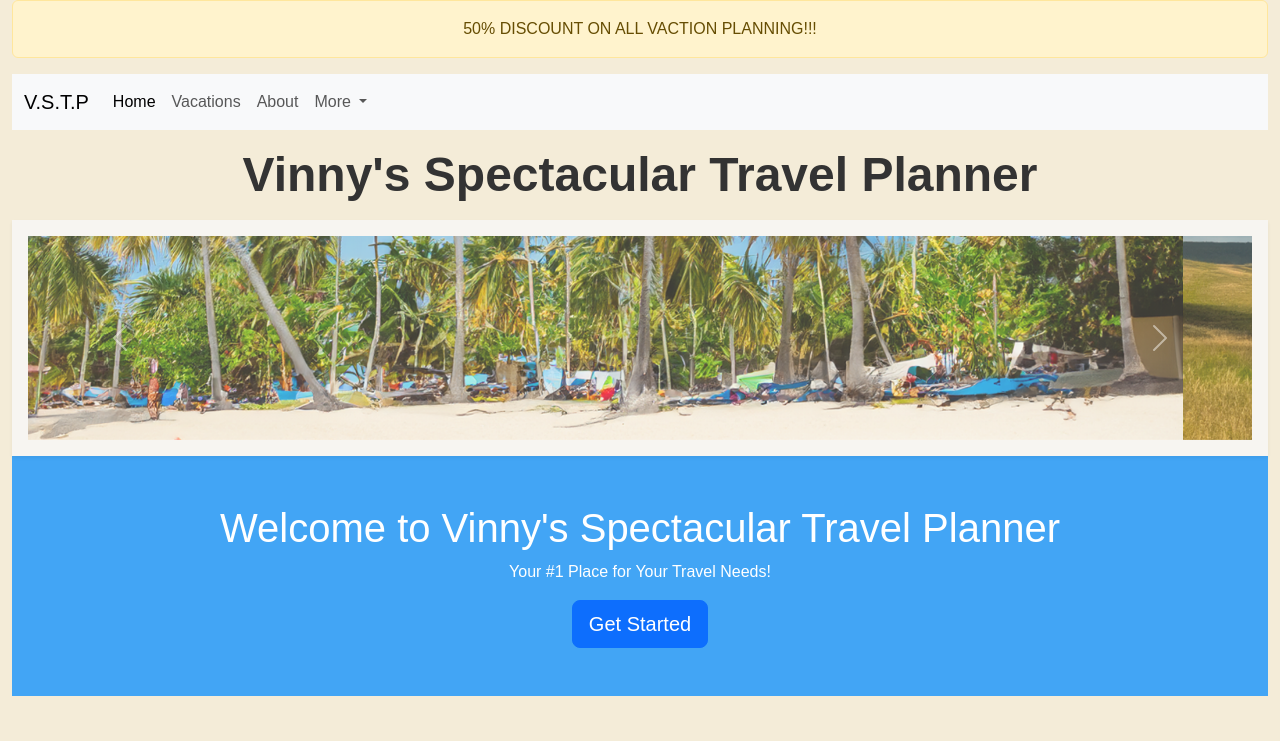
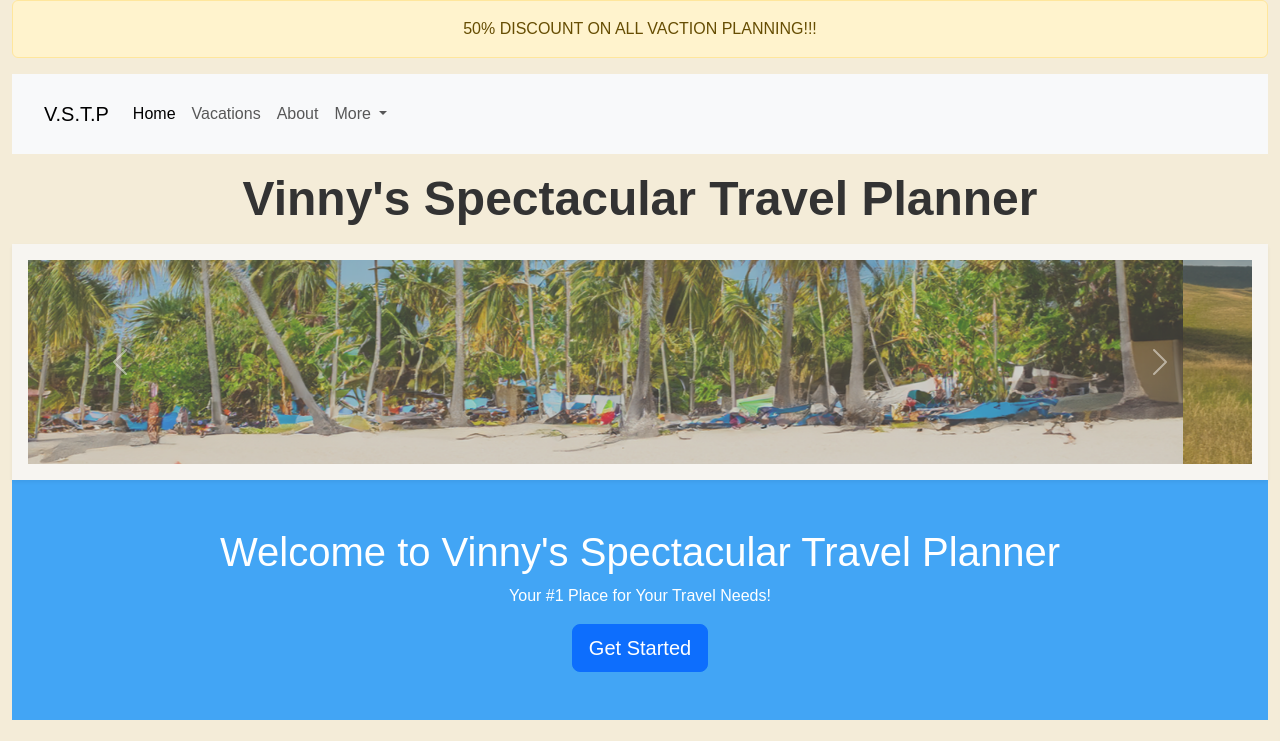
Before and after one commit to VSchambe/vschambe.github.io, a plain HTML site: page index.html in a window 1280 px wide. Shown: the top 741 px of the page. Drawn offline with nearby package versions, Linux system fonts and the light colour scheme.

Commit message:
Update index.html

```diff
--- a/index.html
+++ b/index.html
@@ -17,10 +17,15 @@
     }
 
     /* Header style */
-    header {
+    header, .navbar {
       background-color: #7bc96f; /* Light green */
       color: #fff; /* White text */
       padding: 20px;
+    }
+
+    /* Carousel style */
+    .carousel-item img {
+      filter: brightness(80%); /* Reducing brightness for the images */
     }
 
     /* Hero section */
```
